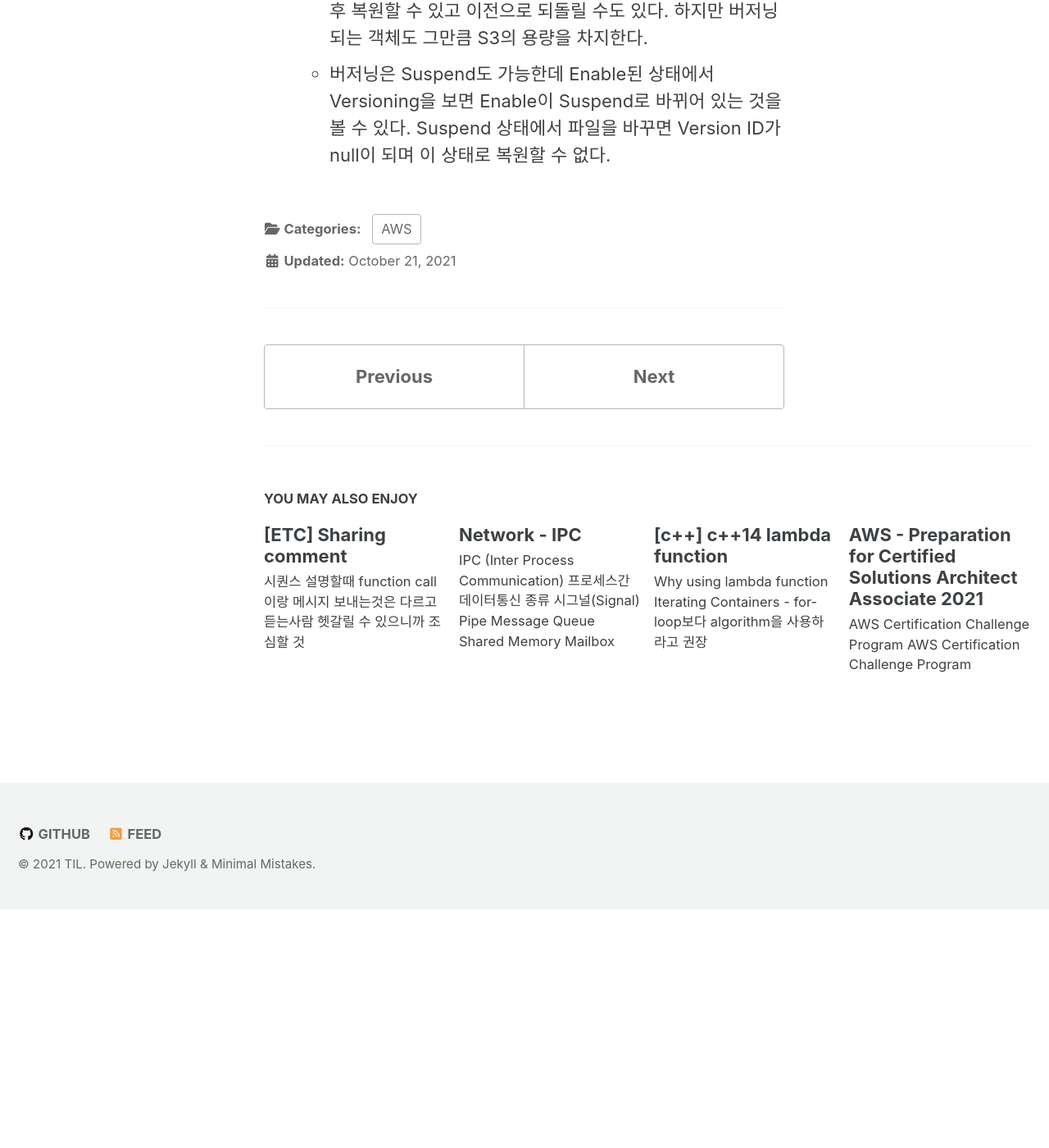
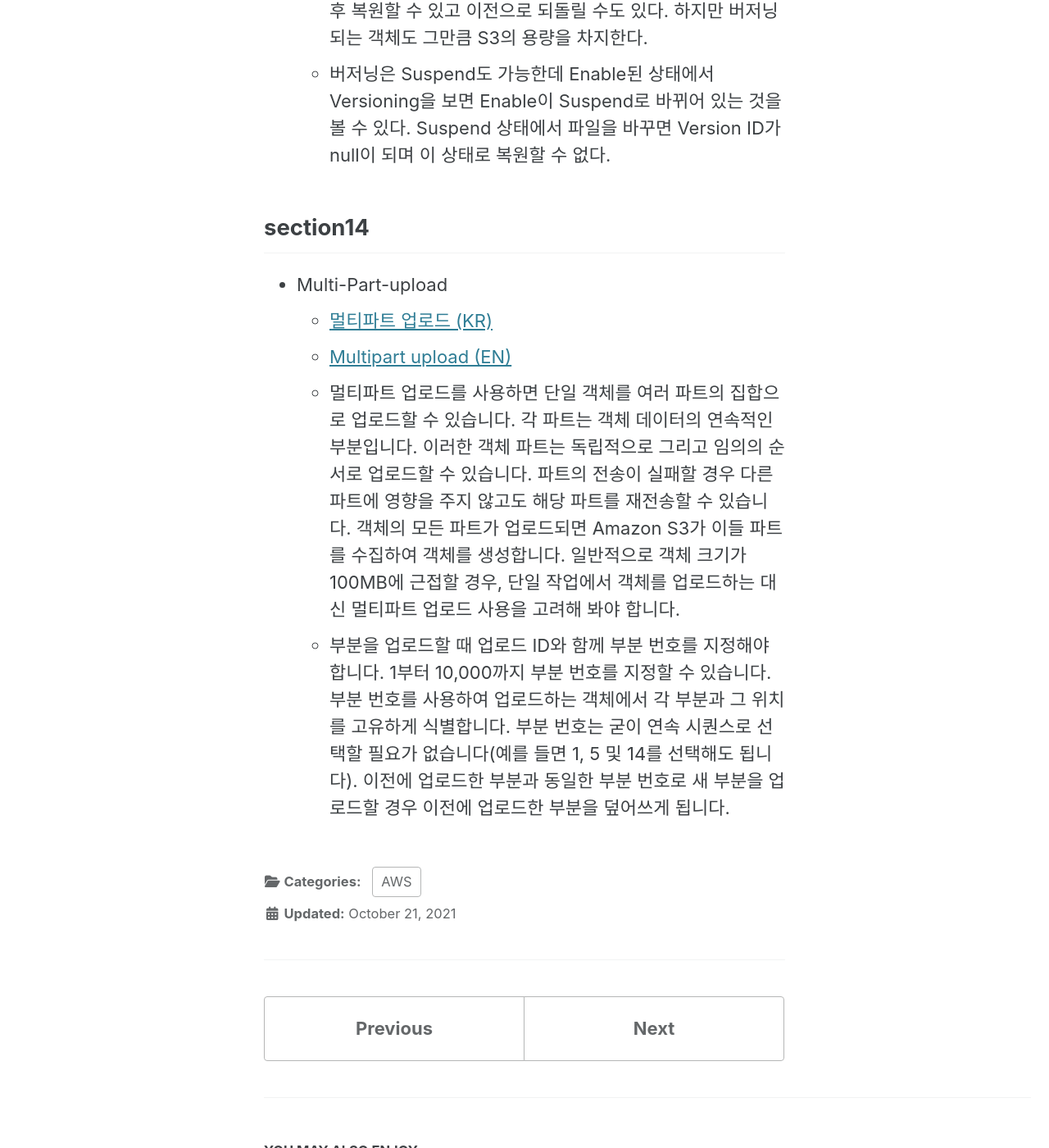
Before and after one commit to sujinsjlee/TIL, a Jekyll site: the page built from _posts/2021-10-21-Aws_ultimate_SAA.md, in a window 1280 px wide and 1400 px high, scrolled down 15300 px. Shown: the whole window at 82% size. Built offline with Jekyll 4.4.1, drawn with Linux system fonts in a browser that asks for light colours; cached includes are drawn as plain includes; nearby versions of some CDN libraries; before the commit the page ends 16409 px from its top, so only the background shows below that.

Commit message:
[aws] multi part upload

```diff
--- a/_posts/2021-10-21-Aws_ultimate_SAA.md
+++ b/_posts/2021-10-21-Aws_ultimate_SAA.md
@@ -242,3 +242,10 @@ tags:
 - **Versioning**
   - S3는 특정 버킷의 객체들에 대하여 버전 관리 기능을 하는 버저닝 기능을 제공한다. 버저닝 기능을 사용하면 파일을 삭제 후 복원할 수 있고 이전으로 되돌릴 수도 있다. 하지만 버저닝 되는 객체도 그만큼 S3의 용량을 차지한다.
   - 버저닝은 Suspend도 가능한데 Enable된 상태에서 Versioning을 보면 Enable이 Suspend로 바뀌어 있는 것을 볼 수 있다. Suspend 상태에서 파일을 바꾸면 Version ID가 null이 되며 이 상태로 복원할 수 없다.
+
+## section14
+- Multi-Part-upload
+  - [멀티파트 업로드 (KR)](https://docs.aws.amazon.com/ko_kr/AmazonS3/latest/userguide/mpuoverview.html)
+  - [Multipart upload (EN)](https://docs.aws.amazon.com/AmazonS3/latest/userguide/mpuoverview.html)
+  - 멀티파트 업로드를 사용하면 단일 객체를 여러 파트의 집합으로 업로드할 수 있습니다. 각 파트는 객체 데이터의 연속적인 부분입니다. 이러한 객체 파트는 독립적으로 그리고 임의의 순서로 업로드할 수 있습니다. 파트의 전송이 실패할 경우 다른 파트에 영향을 주지 않고도 해당 파트를 재전송할 수 있습니다. 객체의 모든 파트가 업로드되면 Amazon S3가 이들 파트를 수집하여 객체를 생성합니다. 일반적으로 객체 크기가 100MB에 근접할 경우, 단일 작업에서 객체를 업로드하는 대신 멀티파트 업로드 사용을 고려해 봐야 합니다.
+  - 부분을 업로드할 때 업로드 ID와 함께 부분 번호를 지정해야 합니다. 1부터 10,000까지 부분 번호를 지정할 수 있습니다. 부분 번호를 사용하여 업로드하는 객체에서 각 부분과 그 위치를 고유하게 식별합니다. 부분 번호는 굳이 연속 시퀀스로 선택할 필요가 없습니다(예를 들면 1, 5 및 14를 선택해도 됩니다). 이전에 업로드한 부분과 동일한 부분 번호로 새 부분을 업로드할 경우 이전에 업로드한 부분을 덮어쓰게 됩니다.
```
